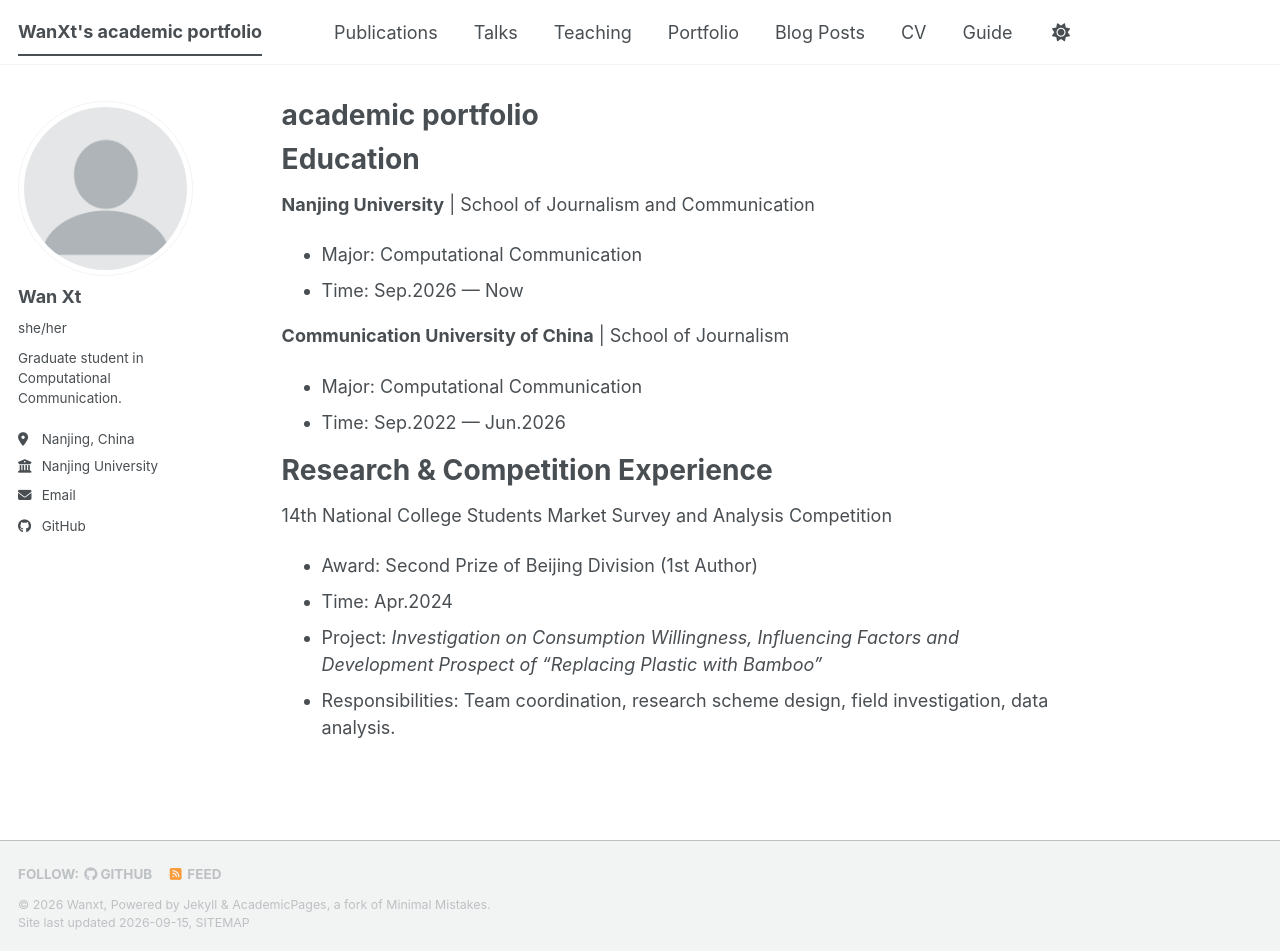
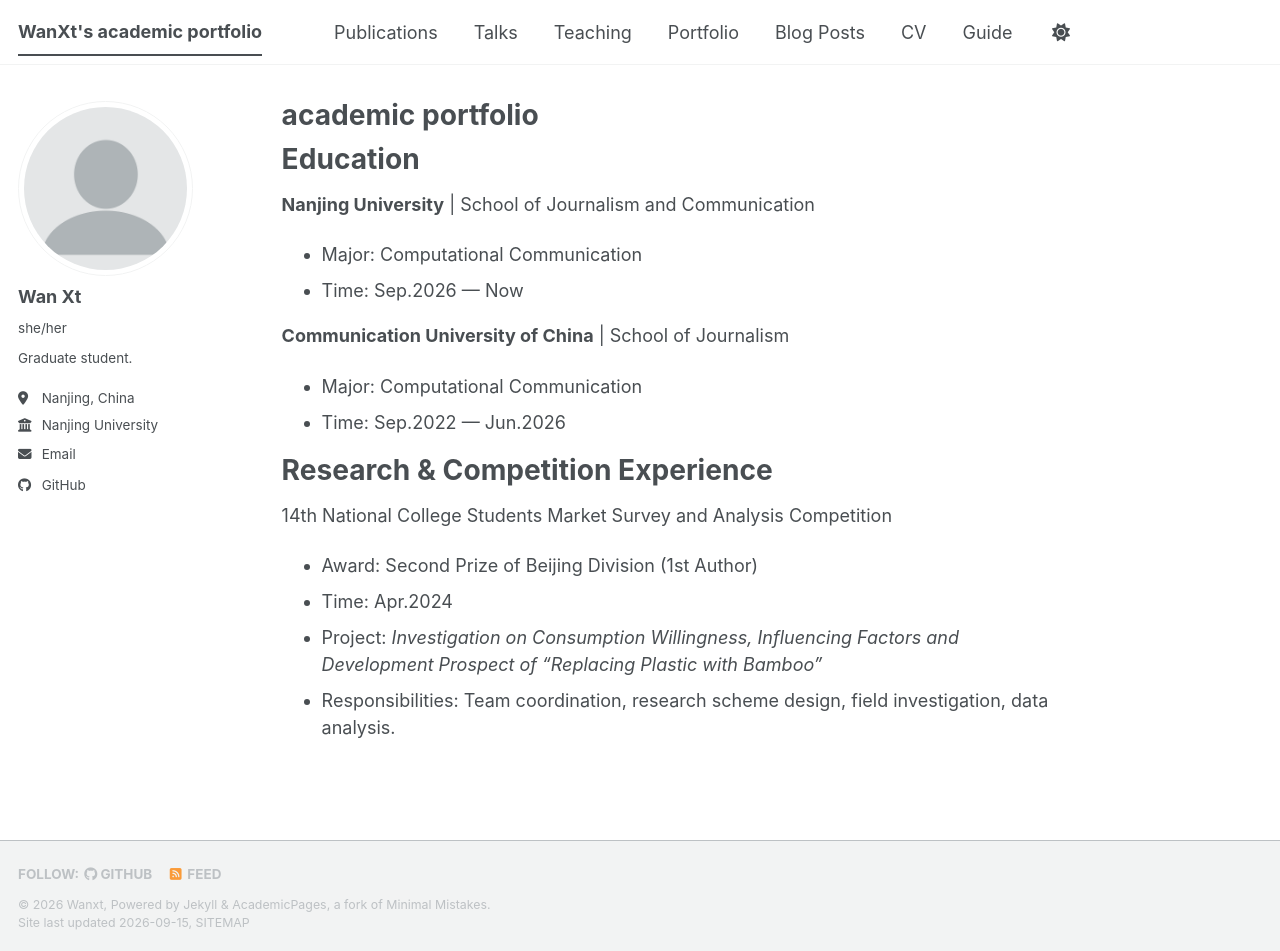
Before and after one commit to Wan0037/Wan0037.github.io, a Jekyll site: the page built from _pages/about.md, in a window 1280 px wide and 951 px high. Built offline with Jekyll 4.4.1, drawn with Linux system fonts in a browser that asks for light colours; a style sheet for code colours, icons or effects is not loaded.

Commit message:
Shorten bio in configuration file

```diff
--- a/_config.yml
+++ b/_config.yml
@@ -26,7 +26,7 @@ author:
   avatar           : "profile.png"
   name             : "Wan Xt"
   pronouns         : "she/her"
-  bio              : "Graduate student in Computational Communication."
+  bio              : "Graduate student."
   location         : "Nanjing, China"
   employer         : "Nanjing University"
   uri              : # URL
```
